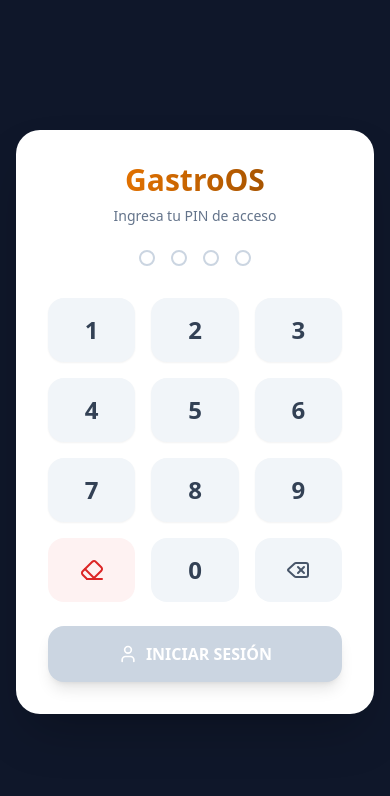
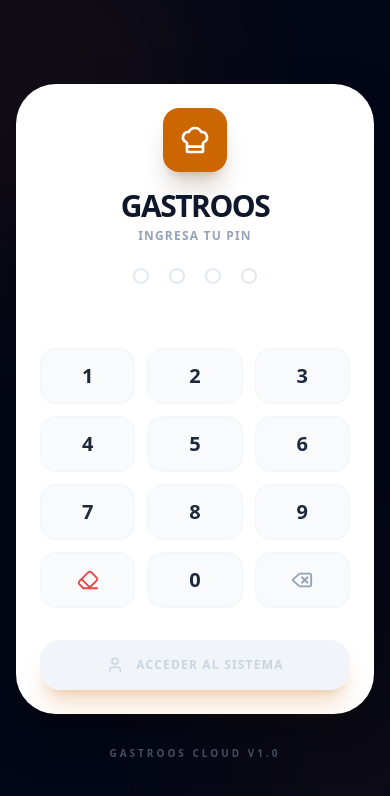
Before and after one commit to coinbase291130-pixel/gastroOs, a React (Vite) app: page / in a window 390 px wide. Shown: the top 796 px of the page. Built offline with nearby package versions, Linux system fonts and the light colour scheme.

Commit message:
feat: Enhance login screen styling and animation
Improves the visual appeal and user experience of the login screen with a more modern design, subtle background effects, and entrance animations. Adjusts layout and styling for better responsiveness and aesthetic.

```diff
--- a/App.tsx
+++ b/App.tsx
@@ -1,4 +1,3 @@
-
 import React, { useState, useEffect } from 'react';
 import { MOCK_BRANCHES, MOCK_COMPANY, MOCK_CUSTOMERS, MOCK_INVENTORY, MOCK_PRODUCTS, MOCK_USERS, MOCK_TABLES, MOCK_REGISTERS, MOCK_SUPPLIERS, MOCK_EXPENSES, MOCK_CATEGORIES } from './constants';
 import { CartItem, Customer, Order, OrderStatus, OrderType, PaymentMethod, Role, User, Table, TableStatus, Product, LoyaltyConfig, CashRegister, RegisterSession, InventoryItem, ProductionArea, ItemStatus, Supplier, Expense, Branch, Category } from './types';
@@ -55,50 +54,70 @@
   };
 
   return (
-    <div className="min-h-screen bg-slate-900 flex items-center justify-center p-4 font-sans">
-      <div className="bg-white rounded-3xl p-8 w-full max-w-sm shadow-2xl flex flex-col items-center">
+    <div className="h-[100dvh] w-full bg-slate-950 flex flex-col items-center justify-center p-4 font-sans overflow-hidden">
+      {/* Fondo decorativo sutil */}
+      <div className="absolute inset-0 overflow-hidden pointer-events-none opacity-20">
+          <div className="absolute top-[-10%] left-[-10%] w-[40%] h-[40%] bg-brand-600 rounded-full blur-[120px]"></div>
+          <div className="absolute bottom-[-10%] right-[-10%] w-[40%] h-[40%] bg-brand-800 rounded-full blur-[120px]"></div>
+      </div>
+
+      <div className="bg-white rounded-[2.5rem] p-6 md:p-10 w-full max-w-[380px] shadow-[0_20px_50px_rgba(0,0,0,0.3)] flex flex-col items-center relative z-10 animate-in fade-in zoom-in duration-500">
         <div className="mb-6 text-center">
-          <h1 className="text-3xl font-extrabold bg-gradient-to-r from-brand-500 to-brand-700 bg-clip-text text-transparent mb-2">GastroOS</h1>
-          <p className="text-slate-500 text-sm">Ingresa tu PIN de acceso</p>
+          <div className="bg-brand-600 w-16 h-16 rounded-2xl flex items-center justify-center mx-auto mb-4 shadow-xl shadow-brand-900/20">
+             <ChefHat size={32} className="text-white" />
+          </div>
+          <h1 className="text-3xl font-black text-slate-900 tracking-tighter mb-1 uppercase">GastroOS</h1>
+          <p className="text-slate-400 text-xs font-bold uppercase tracking-widest">Ingresa tu PIN</p>
         </div>
 
-        <div className="flex justify-center space-x-4 mb-8">
+        <div className="flex justify-center space-x-5 mb-8">
             {[0, 1, 2, 3].map(i => (
-                <div key={i} className={`w-4 h-4 rounded-full border-2 ${pin.length > i ? 'bg-brand-600 border-brand-600' : 'bg-white border-slate-300'}`}></div>
+                <div
+                  key={i}
+                  className={`w-4 h-4 rounded-full border-2 transition-all duration-200 ${
+                    pin.length > i
+                    ? 'bg-brand-600 border-brand-600 scale-125 shadow-lg shadow-brand-200'
+                    : 'bg-white border-slate-200'
+                  }`}
+                ></div>
             ))}
         </div>
 
-        {error && <div className="text-red-500 font-bold mb-4 animate-pulse text-sm">{error}</div>}
+        <div className="h-6 mb-2">
+          {error && <div className="text-red-500 font-black text-[10px] uppercase tracking-tighter animate-bounce">{error}</div>}
+        </div>
 
-        <div className="grid grid-cols-3 gap-4 w-full mb-6">
+        <div className="grid grid-cols-3 gap-3 w-full mb-8">
             {[1, 2, 3, 4, 5, 6, 7, 8, 9].map(num => (
                 <button
                     key={num}
                     onClick={() => handleDigit(num.toString())}
-                    className="h-16 w-full bg-slate-100 rounded-2xl text-2xl font-bold text-slate-700 hover:bg-slate-200 active:scale-95 transition-all shadow-sm"
+                    className="h-14 md:h-16 w-full bg-slate-50 rounded-2xl text-xl font-black text-slate-800 hover:bg-slate-100 active:scale-90 transition-all border border-slate-100"
                 >
                     {num}
                 </button>
             ))}
-            <button onClick={handleClear} className="h-16 w-full bg-red-50 rounded-2xl text-red-600 hover:bg-red-100 flex items-center justify-center">
-                <Eraser size={24} />
+            <button onClick={handleClear} className="h-14 md:h-16 w-full bg-slate-50 rounded-2xl text-red-500 hover:bg-red-50 flex items-center justify-center border border-slate-100 active:scale-90 transition-all">
+                <Eraser size={22} />
             </button>
-            <button onClick={() => handleDigit('0')} className="h-16 w-full bg-slate-100 rounded-2xl text-2xl font-bold text-slate-700 hover:bg-slate-200">
+            <button onClick={() => handleDigit('0')} className="h-14 md:h-16 w-full bg-slate-50 rounded-2xl text-xl font-black text-slate-800 hover:bg-slate-100 border border-slate-100 active:scale-90 transition-all">
                 0
             </button>
-            <button onClick={handleDelete} className="h-16 w-full bg-slate-100 rounded-2xl text-slate-600 hover:bg-slate-200 flex items-center justify-center">
-                <Delete size={24} />
+            <button onClick={handleDelete} className="h-14 md:h-16 w-full bg-slate-50 rounded-2xl text-slate-400 hover:bg-slate-100 flex items-center justify-center border border-slate-100 active:scale-90 transition-all">
+                <Delete size={22} />
             </button>
         </div>
 
         <button
             onClick={handleSubmit}
             disabled={pin.length !== 4}
-            className="w-full bg-brand-600 disabled:bg-slate-300 disabled:cursor-not-allowed hover:bg-brand-700 text-white font-bold py-4 rounded-2xl transition-colors shadow-lg flex justify-center items-center gap-2"
+            className="w-full bg-brand-600 disabled:bg-slate-100 disabled:text-slate-300 hover:bg-brand-700 text-white font-black py-4 rounded-[1.25rem] transition-all shadow-xl shadow-brand-600/20 flex justify-center items-center gap-3 uppercase text-xs tracking-widest active:scale-95"
         >
-            <UserIcon size={20} /> INICIAR SESIÓN
+            <UserIcon size={18} /> Acceder al Sistema
         </button>
       </div>
+
+      <p className="mt-8 text-[10px] font-black text-slate-600 uppercase tracking-[0.3em]">GastroOS Cloud v1.0</p>
     </div>
   );
 };
@@ -252,7 +271,6 @@
   // Category Handlers
   const handleAddCategory = (category: Category) => setCategories(prev => [...prev, category]);
   const handleUpdateCategory = (category: Category) => setCategories(prev => prev.map(c => c.id === category.id ? category : c));
-  // Fix undefined variable 'r' by changing it to 'c'
   const handleDeleteCategory = (id: string) => setCategories(prev => prev.map(c => c.id === id ? { ...c, isActive: false } : c));
 
   const deductInventory = (items: CartItem[]) => {
@@ -299,9 +317,6 @@
     if (items.length > 0) {
         const subtotal = total / (1 + taxRate);
         const tax = total - subtotal;
-
-        // MODIFICACIÓN CLAVE: Si es Delivery o Llevar, el estado debe ser PREPARING para que Cocina lo vea.
-        // Solo las mesas cerradas se marcan como COMPLETED directamente si ya fueron enviadas antes.
         const targetStatus = (type === OrderType.DINE_IN) ? OrderStatus.COMPLETED : OrderStatus.PREPARING;
 
         const newOrder: Order = {
@@ -321,7 +336,6 @@
         deductInventory(items);
         setOrders(prev => [newOrder, ...prev]);
     } else if (selectedTable) {
-        // Cierre de cuenta acumulada de mesa
         setOrders(prev => prev.map(o => (o.tableId === selectedTable.id && o.status !== OrderStatus.COMPLETED && o.status !== OrderStatus.CANCELLED) ? { ...o, status: OrderStatus.COMPLETED, paymentMethod: method } : o));
         setTables(prev => prev.map(t => t.id === selectedTable.id ? { ...t, status: TableStatus.AVAILABLE, currentOrderId: undefined } : t));
         setSelectedTable(undefined);
```
